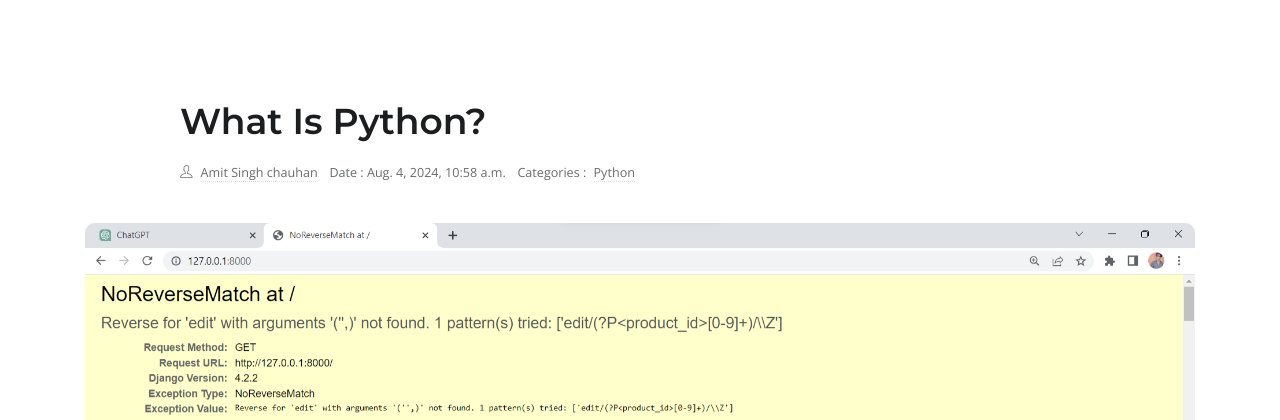
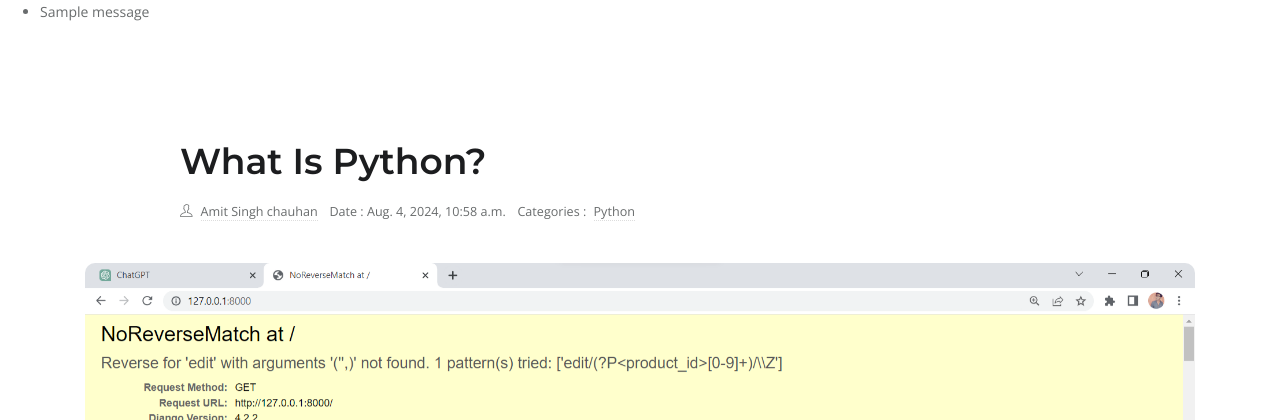
Before and after one commit to imamitdev/My-Blog, a Django app: a page that uses templates/base.html in a window 1280 px wide. Shown: the part 101-521 px from the top of the page. Run offline with Django 4.2, Linux system fonts and the light colour scheme; data comes from the database, SQL or seed files in the repository; both versions use the stored data as it was after the commit; tables that the repository leaves empty hold one stand-in row (values such as "Sample post"); one stand-in notice (Sample message) is shown; some libraries are stand-ins or nearby versions.

Commit message:
messages

```diff
--- a/accounts/templates/login.html
+++ b/accounts/templates/login.html
@@ -7,6 +7,8 @@
           <div class="card rounded-lg border-default">
             <div class="card-body">
               <h4 class="mb-4 text-center">Login</h4>
+              {% include 'includes/message.html' %}
+
               <form method="POST" action="#">
                 {% csrf_token %}
                 <div class="form-group">
--- a/blog/models.py
+++ b/blog/models.py
@@ -2,7 +2,7 @@
 from django.utils import timezone
 from accounts.models import User
 from django.utils.text import slugify
-from ckeditor.fields import RichTextField
+from ckeditor.fields import RichTextField  # type: ignore
 
 
 class Category(models.Model):
@@ -21,7 +21,6 @@
     post_image = models.ImageField(
         null=True, default="post-2.jpg", upload_to="postImage"
     )
-
     author = models.ForeignKey(User, on_delete=models.CASCADE)
     category = models.ManyToManyField(Category)
     created_at = models.DateTimeField(auto_now_add=True)
--- a/blog/views.py
+++ b/blog/views.py
@@ -3,21 +3,6 @@
 from .forms import PostForm
 from django.db.models import Q
 from django.contrib.auth.decorators import login_required
-
-
-# Create your views here.
-def home(request):
-    q = request.GET.get("q") if request.GET.get("q") != None else ""
-    posts = Post.objects.filter(
-        Q(category__name__icontains=q) | Q(title__icontains=q) | Q(content__icontains=q)
-    )
-    category = Category.objects.all()[0:5]
-
-    context = {
-        "posts": posts,
-        "category": category,
-    }
-    return render(request, "home.html", context)
 
 
 def home(request):
@@ -26,7 +11,7 @@
         Q(category__name__icontains=q) | Q(title__icontains=q) | Q(content__icontains=q)
     )
     category = Category.objects.all()[0:5]
-    latest_post = Post.objects.all()[0:5]
+    latest_post = Post.objects.all()[0:3]
 
     context = {
         "posts": posts,
--- a/myblog/settings.py
+++ b/myblog/settings.py
@@ -37,9 +37,9 @@
     "django.contrib.sessions",
     "django.contrib.messages",
     "django.contrib.staticfiles",
+    "ckeditor",
     "blog",
     "accounts",
-    "ckeditor",
 ]
 
 MIDDLEWARE = [
--- a/templates/base.html
+++ b/templates/base.html
@@ -31,6 +31,8 @@
 
   <body>
     {% include 'includes/navbar.html' %}
+    {% include 'includes/message.html' %}
+
     {% block content %}
 
     {% endblock %}
--- /dev/null
+++ b/templates/includes/message.html
@@ -0,0 +1,7 @@
+{% if messages %}
+<ul class="messages">
+  {% for message in messages %}
+  <li>{{ message }}</li>
+  {% endfor %}
+</ul>
+{% endif %}
```
Also changed, not shown: accounts/views.py (+6 -3 lines), myblog/static/css/style.css (+0 -17 lines), db.sqlite3, media/postImage/maxresdefault.jpg (added).
